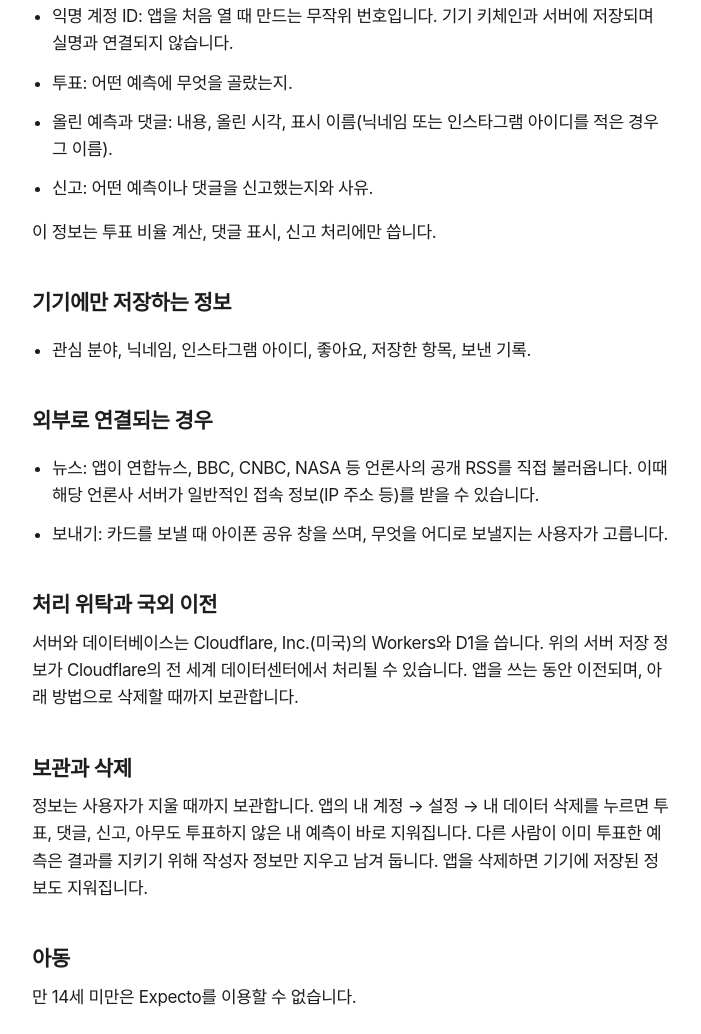
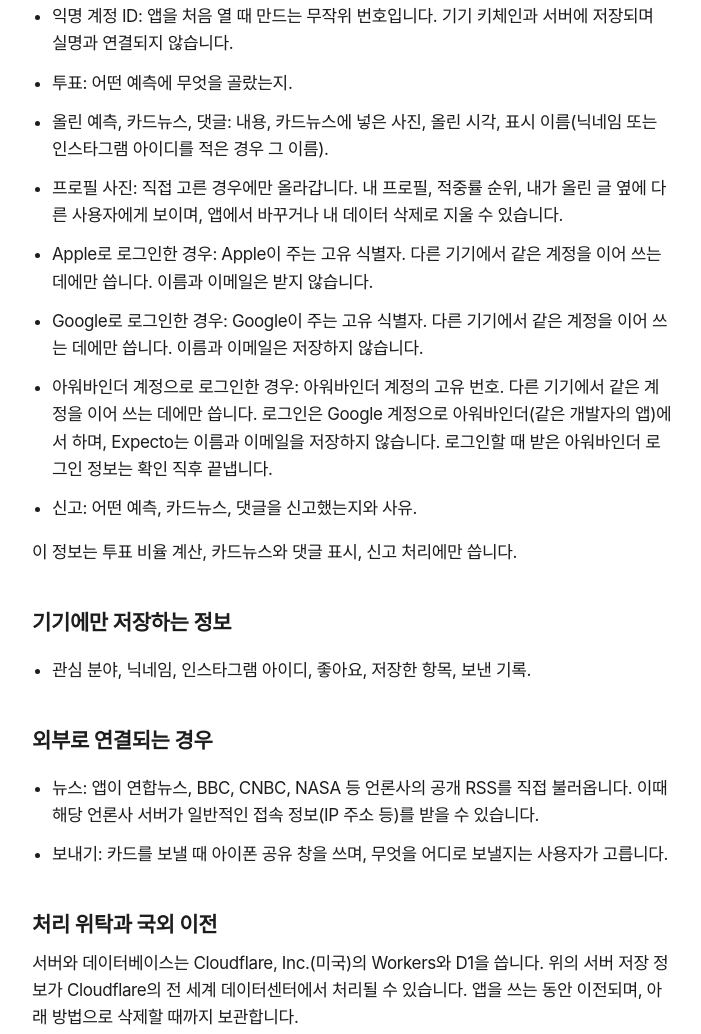
Before and after one commit to shinehyeuk-pixel/expecto-support, a plain HTML site: page privacy/index.html in a window 1280 px wide. Shown: the part 273-1307 px from the top of the page, without its empty margins (288-989 px from the left). Drawn offline with Linux system fonts and the light colour scheme.

Commit message:
Privacy and terms: card news, profile photo, Apple/Google/HourBinder sign-in
Co-Authored-By: Claude Opus 5.5 <noreply@anthropic.com>

```diff
--- a/privacy/index.html
+++ b/privacy/index.html
@@ -17,10 +17,14 @@
 <ul>
 <li>익명 계정 ID: 앱을 처음 열 때 만드는 무작위 번호입니다. 기기 키체인과 서버에 저장되며 실명과 연결되지 않습니다.</li>
 <li>투표: 어떤 예측에 무엇을 골랐는지.</li>
-<li>올린 예측과 댓글: 내용, 올린 시각, 표시 이름(닉네임 또는 인스타그램 아이디를 적은 경우 그 이름).</li>
-<li>신고: 어떤 예측이나 댓글을 신고했는지와 사유.</li>
+<li>올린 예측, 카드뉴스, 댓글: 내용, 카드뉴스에 넣은 사진, 올린 시각, 표시 이름(닉네임 또는 인스타그램 아이디를 적은 경우 그 이름).</li>
+<li>프로필 사진: 직접 고른 경우에만 올라갑니다. 내 프로필, 적중률 순위, 내가 올린 글 옆에 다른 사용자에게 보이며, 앱에서 바꾸거나 내 데이터 삭제로 지울 수 있습니다.</li>
+<li>Apple로 로그인한 경우: Apple이 주는 고유 식별자. 다른 기기에서 같은 계정을 이어 쓰는 데에만 씁니다. 이름과 이메일은 받지 않습니다.</li>
+<li>Google로 로그인한 경우: Google이 주는 고유 식별자. 다른 기기에서 같은 계정을 이어 쓰는 데에만 씁니다. 이름과 이메일은 저장하지 않습니다.</li>
+<li>아워바인더 계정으로 로그인한 경우: 아워바인더 계정의 고유 번호. 다른 기기에서 같은 계정을 이어 쓰는 데에만 씁니다. 로그인은 Google 계정으로 아워바인더(같은 개발자의 앱)에서 하며, Expecto는 이름과 이메일을 저장하지 않습니다. 로그인할 때 받은 아워바인더 로그인 정보는 확인 직후 끝냅니다.</li>
+<li>신고: 어떤 예측, 카드뉴스, 댓글을 신고했는지와 사유.</li>
 </ul>
-<p>이 정보는 투표 비율 계산, 댓글 표시, 신고 처리에만 씁니다.</p>
+<p>이 정보는 투표 비율 계산, 카드뉴스와 댓글 표시, 신고 처리에만 씁니다.</p>
 
 <h2>기기에만 저장하는 정보</h2>
 <ul>
@@ -37,7 +41,7 @@
 <p>서버와 데이터베이스는 Cloudflare, Inc.(미국)의 Workers와 D1을 씁니다. 위의 서버 저장 정보가 Cloudflare의 전 세계 데이터센터에서 처리될 수 있습니다. 앱을 쓰는 동안 이전되며, 아래 방법으로 삭제할 때까지 보관합니다.</p>
 
 <h2>보관과 삭제</h2>
-<p>정보는 사용자가 지울 때까지 보관합니다. 앱의 내 계정 → 설정 → 내 데이터 삭제를 누르면 투표, 댓글, 신고, 아무도 투표하지 않은 내 예측이 바로 지워집니다. 다른 사람이 이미 투표한 예측은 결과를 지키기 위해 작성자 정보만 지우고 남겨 둡니다. 앱을 삭제하면 기기에 저장된 정보도 지워집니다.</p>
+<p>정보는 사용자가 지울 때까지 보관합니다. 앱의 내 계정 → 설정 → 내 데이터 삭제를 누르면 투표, 댓글, 카드뉴스, 신고, 아무도 투표하지 않은 내 예측이 바로 지워집니다. 다른 사람이 이미 투표한 예측은 결과를 지키기 위해 작성자 정보만 지우고 남겨 둡니다. 앱을 삭제하면 기기에 저장된 정보도 지워집니다.</p>
 
 <h2>아동</h2>
 <p>만 14세 미만은 Expecto를 이용할 수 없습니다.</p>
```
Also changed, not shown: terms/index.html (+2 -2 lines).
